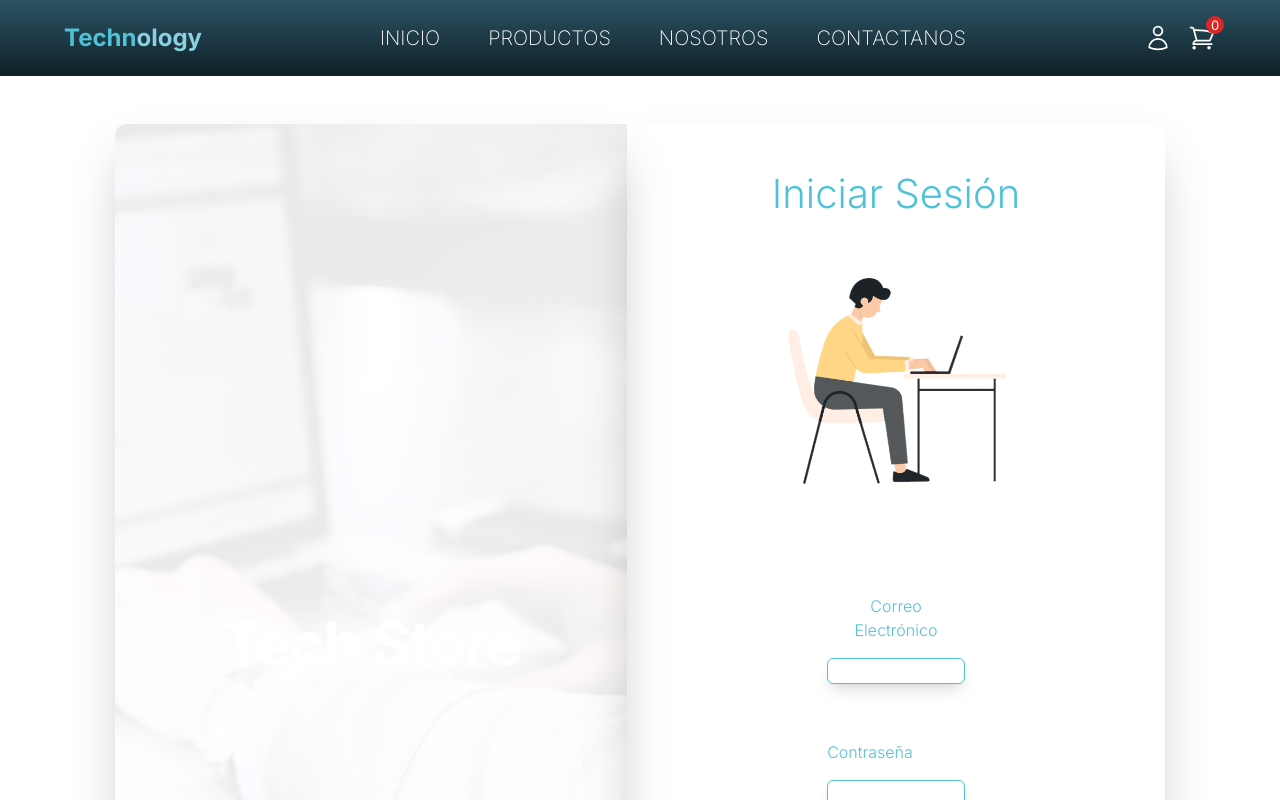
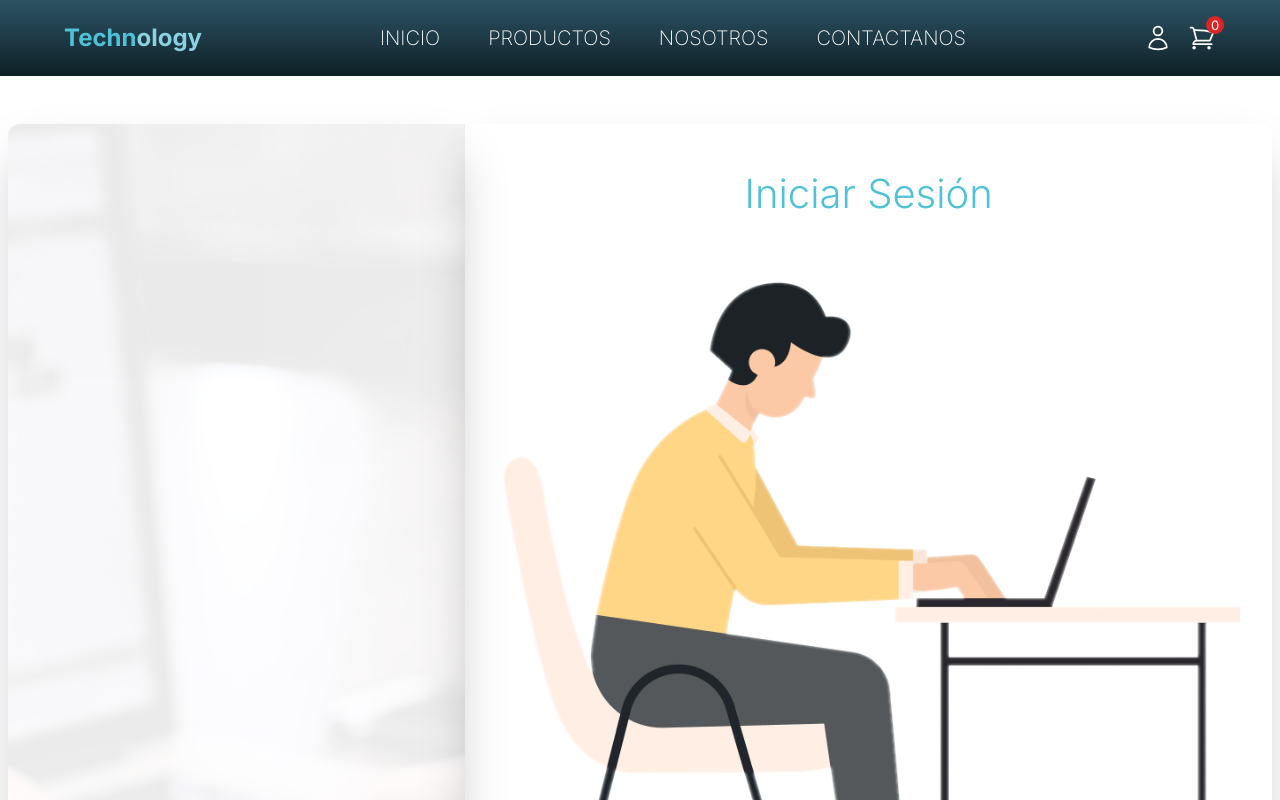
Before and after one commit to Davidmenq/ecommerce_CodiGO, a Next.js app: page /login in a window 1280 px wide. Shown: the top 800 px of the page. Built offline with nearby package versions, Linux system fonts and the light colour scheme.

Commit message:
se corrigio warning en login

```diff
--- a/src/components/ImageForm.tsx
+++ b/src/components/ImageForm.tsx
@@ -10,7 +10,7 @@ const ImageForm: FC<Props> = ({ ruta }) => {
     return (
         <div className="p-8">
             <Image
-                className="flex m-auto"
+                className="flex m-auto w-auto h-auto"
                 src={ruta}
                 alt="Imagen principal del formulario"
                 width={220}
```
